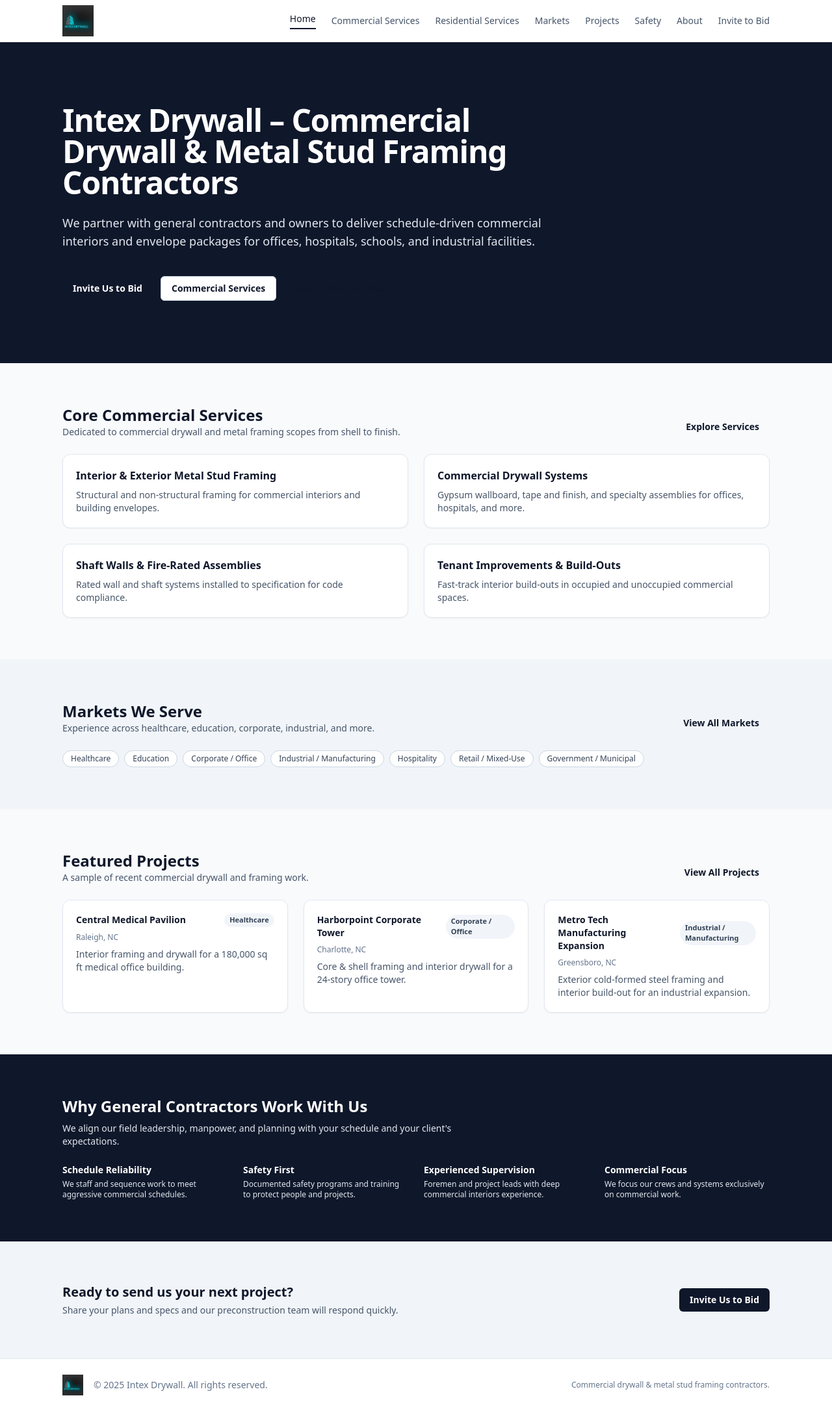
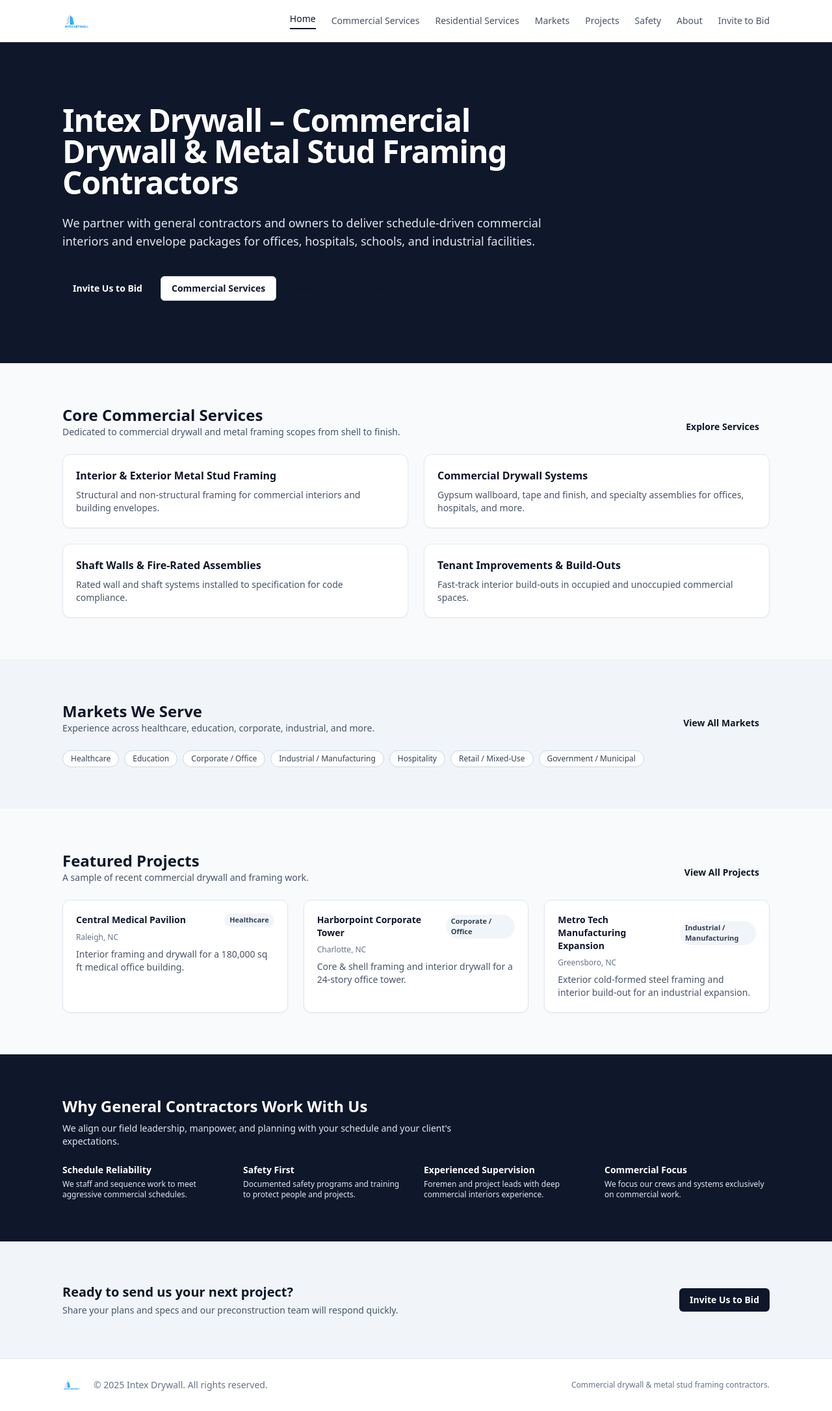
Before and after one commit to IntexRanch/intexdrywall.com, a Next.js app: page / in a window 1280 px wide. Shown: the whole page at 65% size. Built offline with nearby package versions, Linux system fonts and the light colour scheme.

Commit message:
Switch header and footer to mainlogo.png

```diff
--- a/components/Footer.tsx
+++ b/components/Footer.tsx
@@ -6,7 +6,7 @@
       <div className="mx-auto max-w-6xl px-4 sm:px-6 lg:px-8 py-6 text-sm text-slate-500 flex flex-col sm:flex-row items-center justify-between gap-4">
         <div className="flex items-center gap-4">
           <Image
-            src="/tealLogo.png"
+            src="/mainlogo.png"
             alt="Intex Drywall Logo"
             width={110}
             height={37}
--- a/components/Header.tsx
+++ b/components/Header.tsx
@@ -28,7 +28,7 @@
       <div className="mx-auto max-w-6xl px-4 sm:px-6 lg:px-8 flex items-center justify-between h-16">
         <Link href="/" className="flex items-center gap-2">
           <Image
-            src="/tealLogo.png"
+            src="/mainlogo.png"
             alt="Intex Drywall Logo"
             width={180}
             height={60}
```
